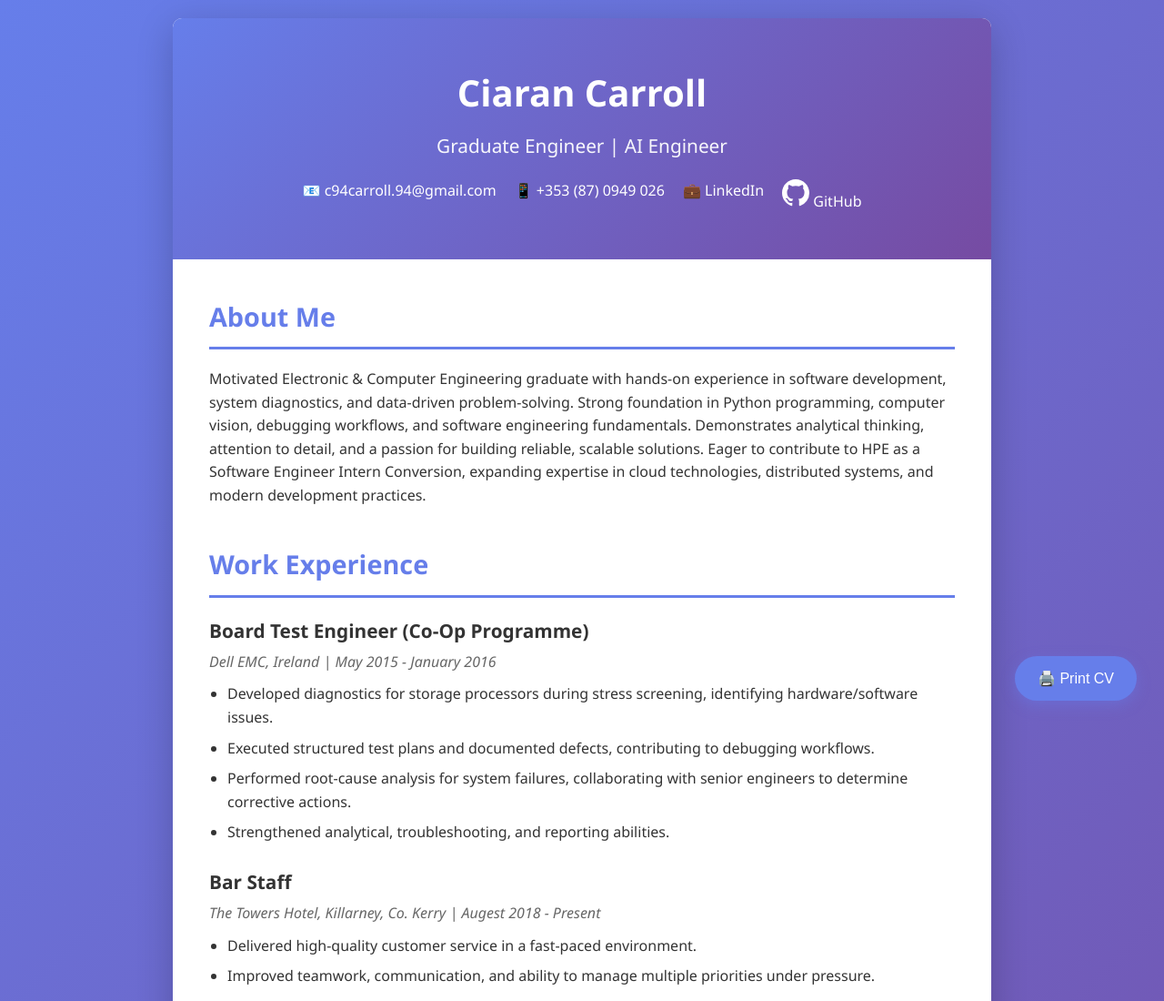
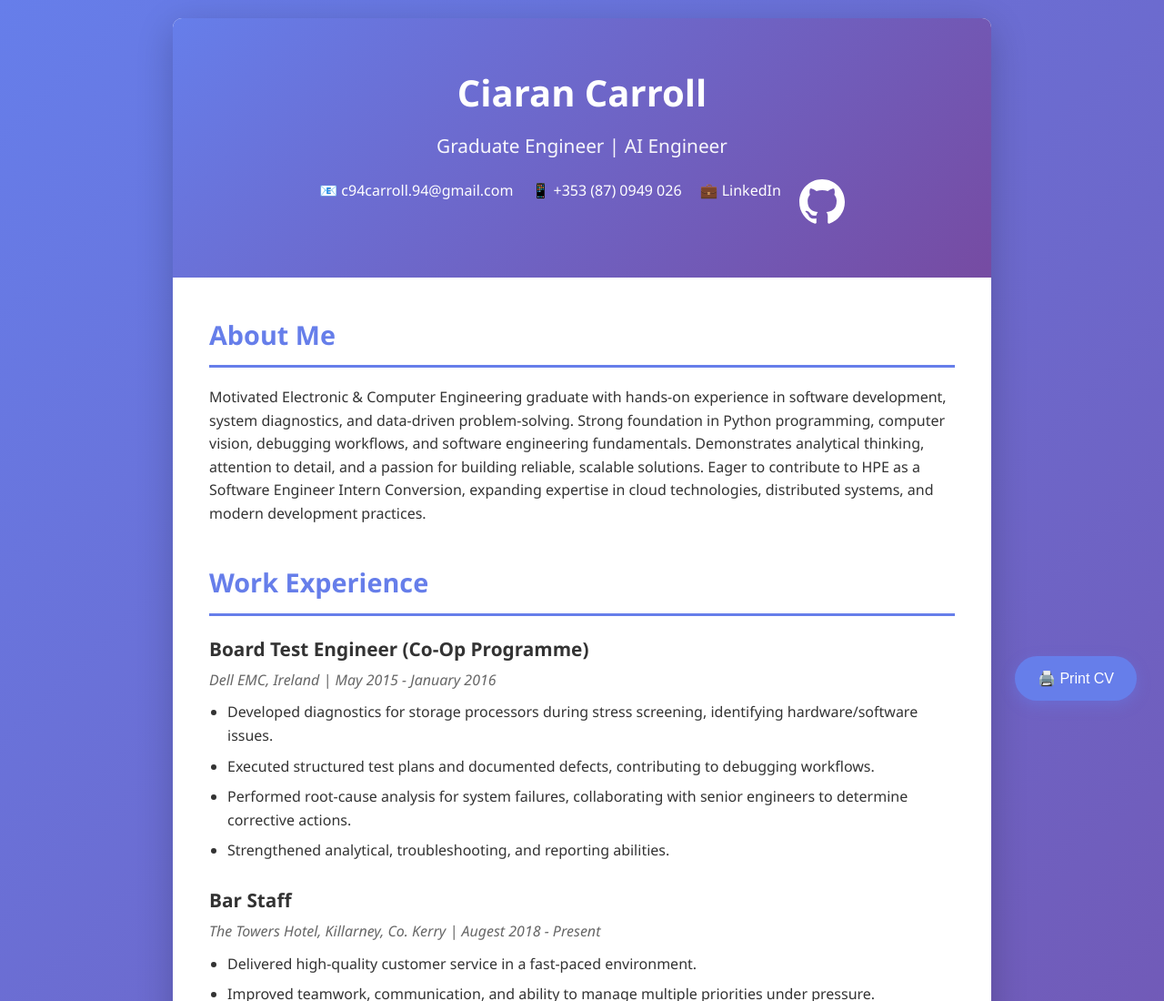
Before and after one commit to Ciaran-Carroll/Ciaran-Carroll.github.io, a plain HTML site: page index.html in a window 1280 px wide. Shown: the top 1100 px of the page at 91% size. Drawn offline with Linux system fonts and the light colour scheme.

Commit message:
Update index.html

```diff
--- a/index.html
+++ b/index.html
@@ -198,7 +198,7 @@
                 <a href="tel:+353870949026">📱 +353 (87) 0949 026</a>
                 <a href="https://linkedin.com/in/ciaran-carroll-24b1a8103" target="_blank">💼 LinkedIn</a>
                 <a href="https://github.com/Ciaran-Carroll" target="_blank">
-                    <svg width="30" height="30" viewBox="0 0 16 16" fill="currentColor" aria-hidden="true">
+  <svg width="50" height="50" viewBox="0 0 16 16" fill="currentColor" aria-hidden="true">
     <path fill-rule="evenodd"
       d="M8 0C3.58 0 0 3.58 0 8c0 3.54 2.29 6.53 5.47 7.59.4.07.55-.17.55-.38 0-.19-.01-.82-.01-1.49
          -2.01.37-2.53-.49-2.69-.94-.09-.23-.48-.94-.82-1.13-.28-.15-.68-.52
@@ -208,7 +208,8 @@
          1.53-1.04 2.2-.82 2.2-.82.44 1.1.16 1.92.08 2.12.51.56.82 1.27.82 2.15
          0 3.07-1.87 3.75-3.65 3.95.29.25.54.74.54 1.49 0 1.07-.01 1.93-.01 2.2
          0 .21.15.46.55.38A8.013 8.013 0 0016 8c0-4.42-3.58-8-8-8z"/>
-                      </svg> GitHub</a>
+  </svg>
+</a>
             </div>
         </header>
 
```
Lines whose indentation alone changed are shown as unchanged.
